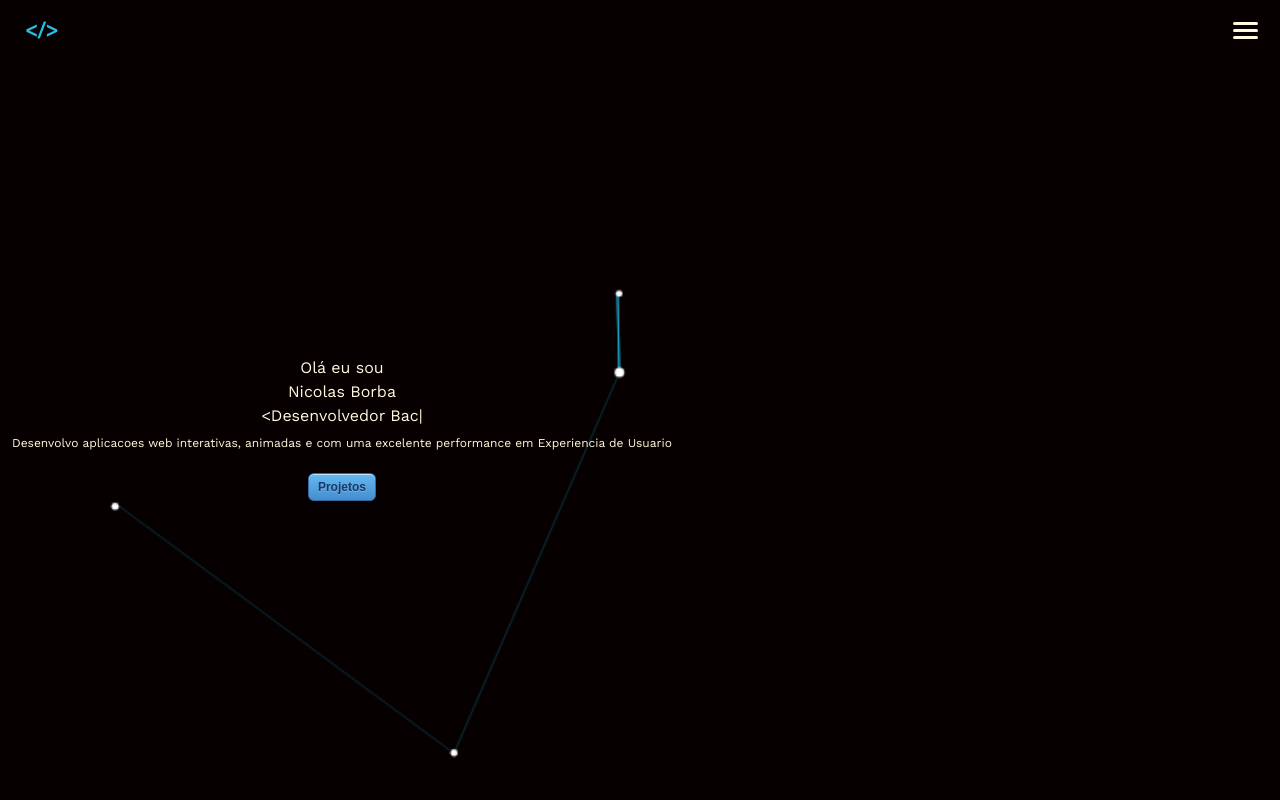
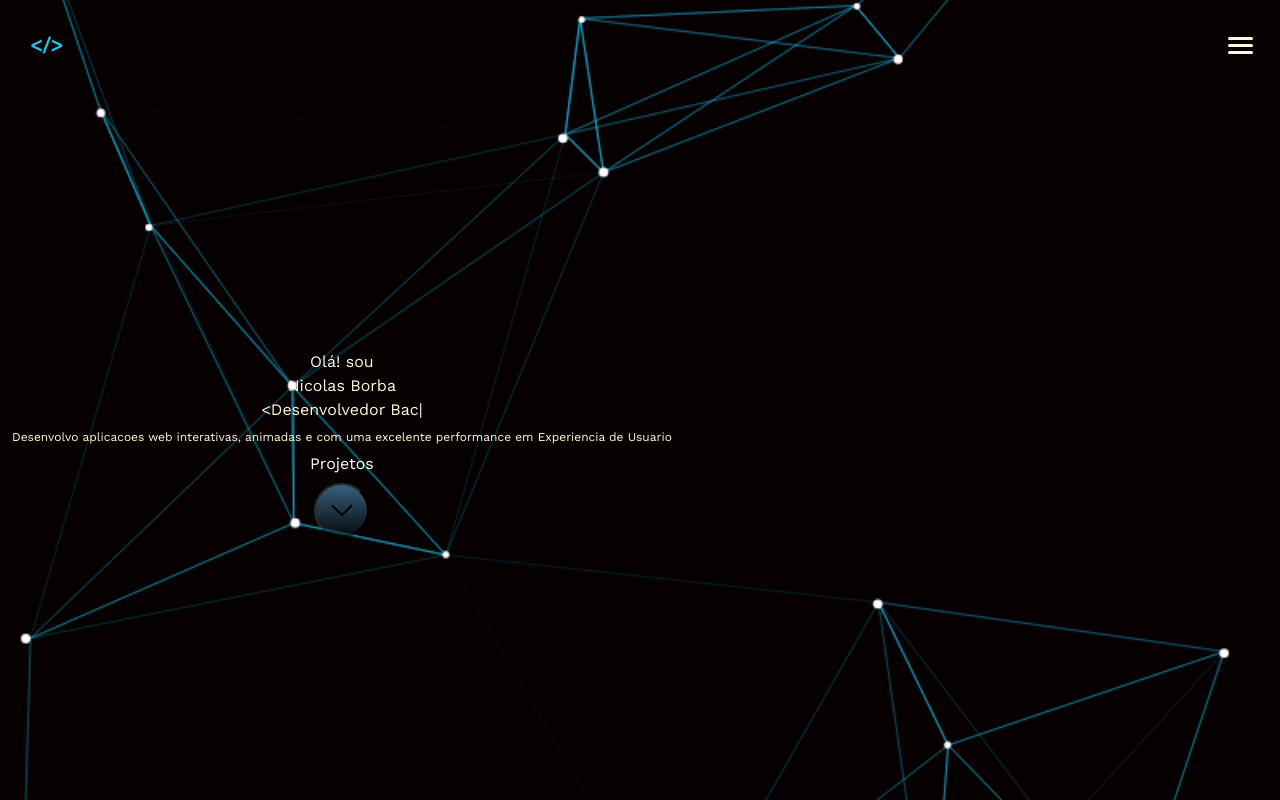
Before and after one commit to borbanicolas/my-portifolio, a plain HTML site: page index.html in a window 1280 px wide. Shown: the top 800 px of the page. Drawn offline with nearby package versions, Linux system fonts and the light colour scheme.

Commit message:
trabalhando nos estilos, estilos do botao

```diff
--- a/configs/components/netparticle/netparticleEffect.js
+++ b/configs/components/netparticle/netparticleEffect.js
@@ -3,10 +3,10 @@ var w, h, loopId, id, canvas, ctx, particles;
 var options = {
     particleColor: "rgba(255,255,255)",
     lineColor: "rgb(36, 192, 235)",
-    particleAmount: 7,
+    particleAmount: 20,
     defaultRadius: 2,
     variantRadius: 1,
-    defaultSpeed: .15,
+    defaultSpeed: 0.051,
     variantSpeed: 3,
     linkRadius: 300
 };
--- a/index.html
+++ b/index.html
@@ -20,6 +20,7 @@
                 <li class="menu_item"><a href="">Sobre</a></li>
                 <li class="menu_item"><a href="">Projetos</a></li>
                 <li class="menu_item"><a href="">Carreira</a></li>
+                <li class="menu_item"><a href="">Clientes</a></li>
                 <li class="menu_item"><a href="">Contato</a></li>
             </ul>
 
@@ -30,14 +31,20 @@
         <div class="banner">
             <div class="banner-info" data-banner-info>
                 <div class="title">
-                    <p>Olá eu sou</p>
+                    <p>Olá! sou </p>
                     <h2>Nicolas Borba</h2>
                     <div>
                         <h1>&lt;Desenvolvedor <span class="typing"></span></h1>
                     </div>
                     <p class="description">Desenvolvo aplicacoes web interativas, animadas e com uma excelente performance em Experiencia de Usuario</p>
                 </div>
-                <button class="banner-button">Projetos</button>
+                <Text style="color: white;">Projetos</Text>
+                <div class="burron-container">
+                    <button class="banner-button">
+                        <img src="src/assets/svg/down-svgrepo-com.svg" alt="">
+                    </button>
+
+                </div>
             </div>
             <div class="net-particle">
                 <canvas id="canvas">
--- a/src/sass/components/banners/banner-info.scss
+++ b/src/sass/components/banners/banner-info.scss
@@ -1,5 +1,5 @@
 .banner-info{
-    height: calc(100vh - 40px);
+    height:  calc(100vh - 50px);
     display: flex;
     flex-direction: column;
     justify-content: center;
--- a/src/sass/components/buttons/button.scss
+++ b/src/sass/components/buttons/button.scss
@@ -1,22 +1,18 @@
 button {
-	box-shadow:inset 0px 1px 0px 0px #bee2f9;
-	background:linear-gradient(to bottom, #63b8ee 5%, #468ccf 100%);
+	background:linear-gradient(to bottom, #63b8ee 5%, #000000 110%);
 	background-color:#63b8ee;
-	border-radius:6px;
-	border:1px solid #3866a3;
+	border-radius:100%;
 	display:inline-block;
 	cursor:pointer;
-	color:#14396a;
-	font-family:Arial;
 	font-size:12px;
-	font-weight:bold;
 	padding:6px 9px;
 	text-decoration:none;
-	text-shadow:0px 1px 0px #7cacde;
+	height: 55px;
+	width: 55px;
+	opacity: 0.5;
 }
 button:hover {
-	background:linear-gradient(to bottom, #468ccf 5%, #63b8ee 100%);
-	background-color:#468ccf;
+
 }
 button{
 	position:relative;
--- a/src/sass/components/menu/menu-mobile/menu_mobile.scss
+++ b/src/sass/components/menu/menu-mobile/menu_mobile.scss
@@ -4,7 +4,7 @@
     justify-content: center;
     align-items: center;
     width: 50px;
-    height: 50px;
+    height: 100px;
     cursor: pointer;
     transition: all .5s ease-in-out;
 
--- a/src/sass/components/netparticle/netparticle.scss
+++ b/src/sass/components/netparticle/netparticle.scss
@@ -1,6 +1,8 @@
 .net-particle{
-    height: calc(100vh - 40px);
+    height: calc(100vh - 50px);
     width: auto;
+    display: flex;
+    align-items: center;
     canvas{
 
         width: 100%;
--- a/src/sass/screens/banner/banner-mobile.scss
+++ b/src/sass/screens/banner/banner-mobile.scss
@@ -1,3 +1,6 @@
 .banner{
-    min-height: calc(100vh - 40px);
+    min-height: calc(100vh - 50px);
 }
+.burron-containe{
+ height: 100px;
+}
--- a/src/sass/screens/header/header-mobile.scss
+++ b/src/sass/screens/header/header-mobile.scss
@@ -3,9 +3,9 @@
     display: flex;
     justify-content: space-between;
     align-items: center;
-    max-height: 40px;
+    max-height: 50px;
     transition: all .5s ease-in-out;
-    padding: 10px 10px 0 ;
+    padding: 20px 15px 0 ;
 
     .menu{
         display: flex;
```
Also changed, not shown: src/assets/svg/down-svgrepo-com.svg (added), src/sass/output.css, 1 other file.
